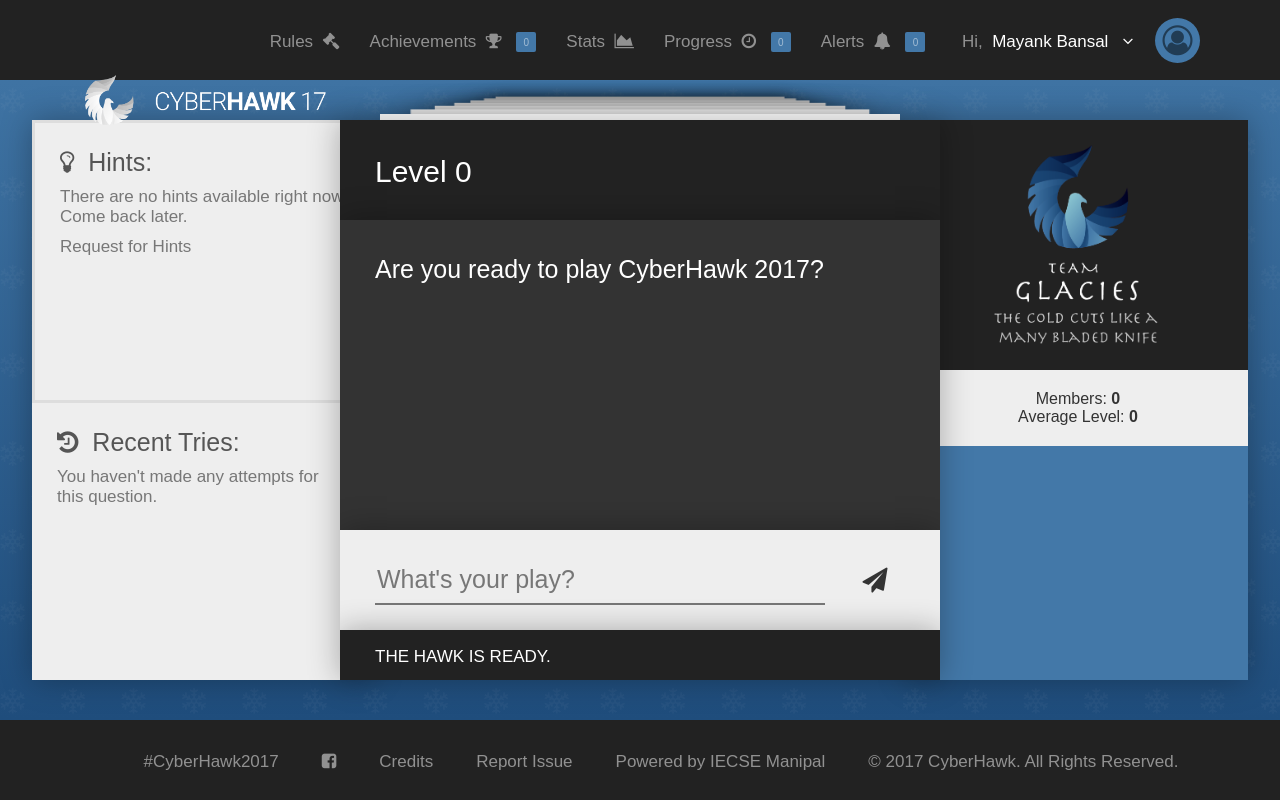
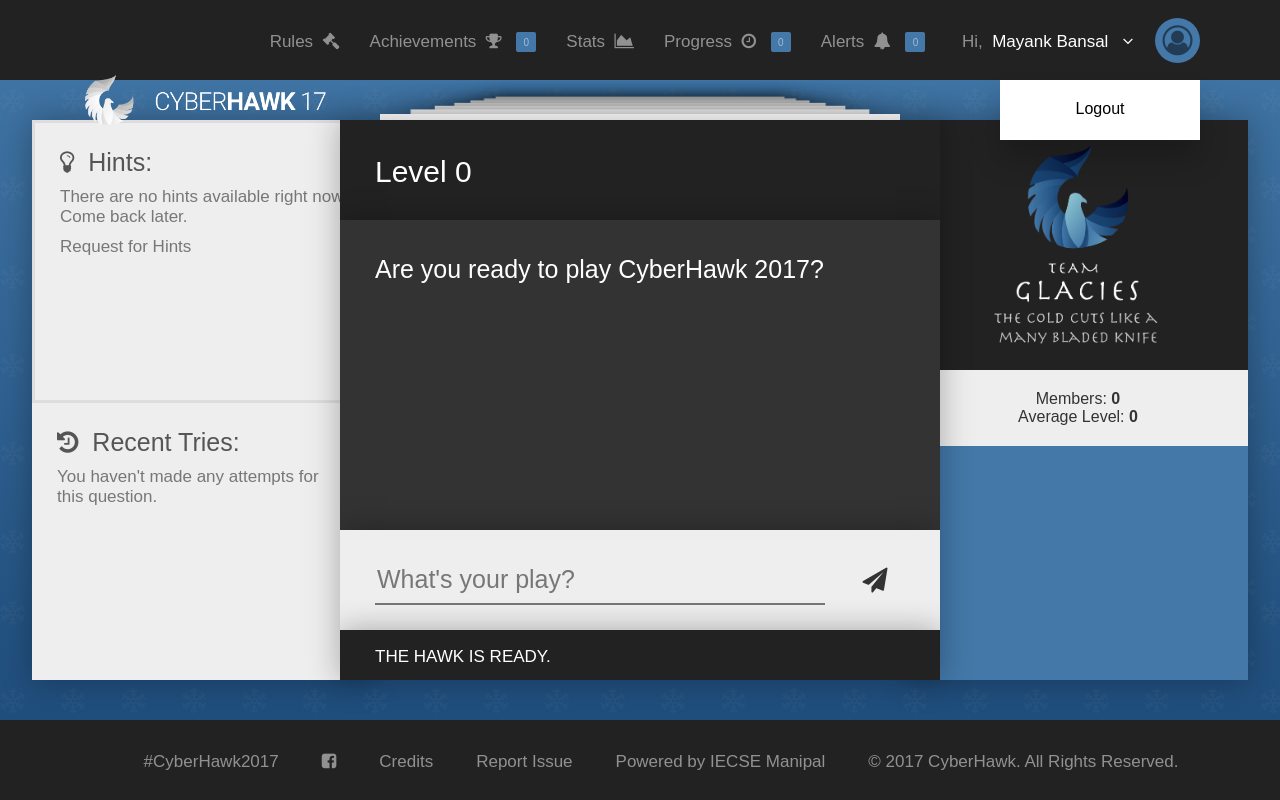
Before and after one commit to mankybansal/CyberHawk17UI, a website: page index.html in a window 1280 px wide. Drawn offline with nearby package versions, Linux system fonts and the light colour scheme.

Commit message:
Added Logout Button

```diff
--- a/css/default.css
+++ b/css/default.css
@@ -81,6 +81,7 @@
     font-family: Roboto-Light, sans-serif;
     font-size: 17px;
     color: white;
+    cursor: pointer;
 }
 
 .footerContainer {
@@ -378,3 +379,18 @@
     margin: 80px 200px 50px 200px;
     display: inline-block;
 }
+
+.headerPopup {
+    width: 200px;
+    position: absolute;
+    top: 80px;
+    right: 80px;
+    height: 60px;
+    background: white;
+    box-shadow: 0 20px 30px rgba(0,0,0,.2);
+    box-sizing: border-box;
+    padding: 20px;
+    text-align: center;
+    font-family: Roboto-Regular, sans-serif;
+    cursor: pointer;
+}
--- a/index.html
+++ b/index.html
@@ -87,6 +87,10 @@
             <span style="color: rgba(255,255,255,.5)">Hi,&nbsp;</span>
             <span style="font-family: Roboto-Regular, sans-serif">Mayank Bansal</span> &nbsp;
             <i class="fa fa-angle-down"></i>
+        </div>
+
+        <div class="headerPopup">
+            Logout
         </div>
 
 
```
